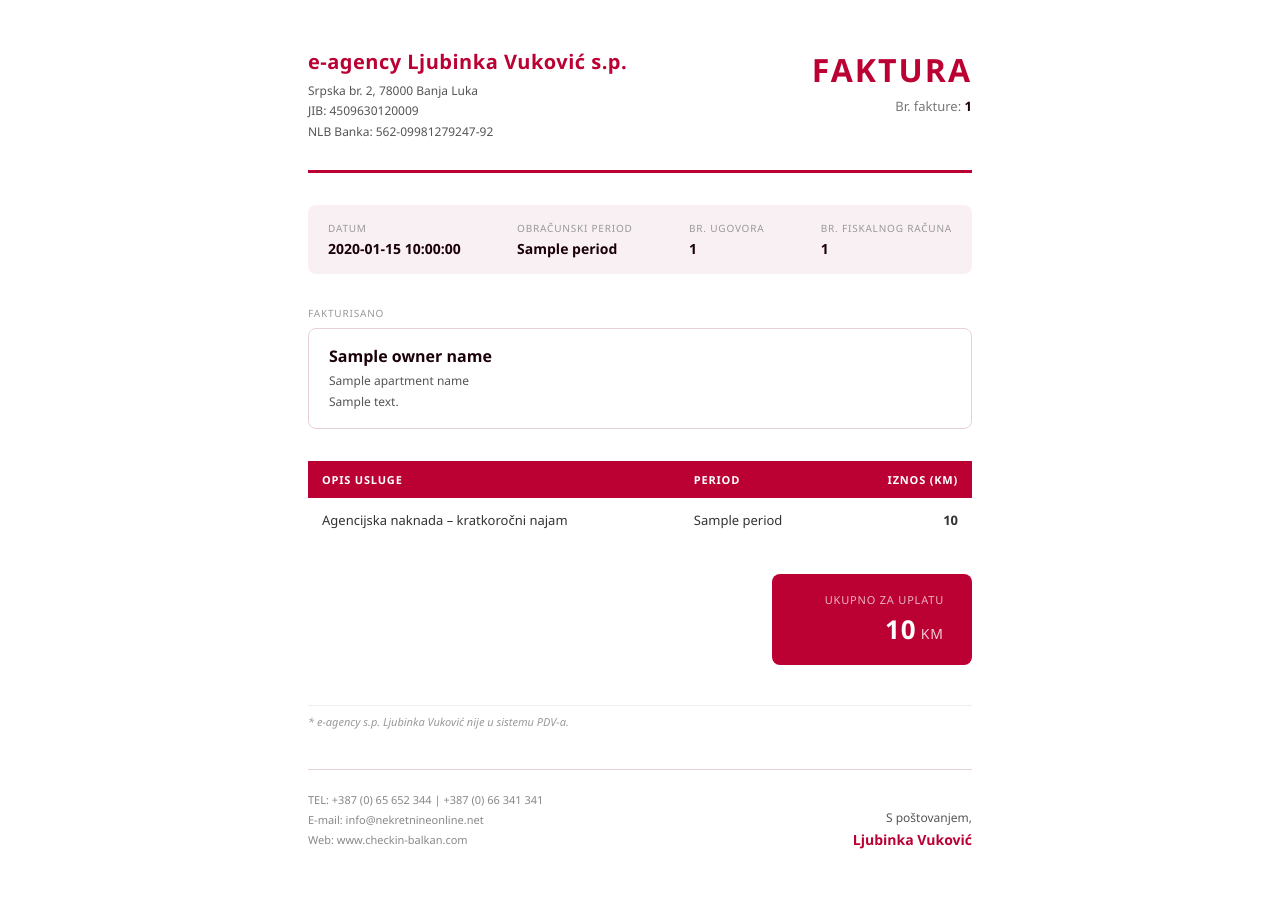
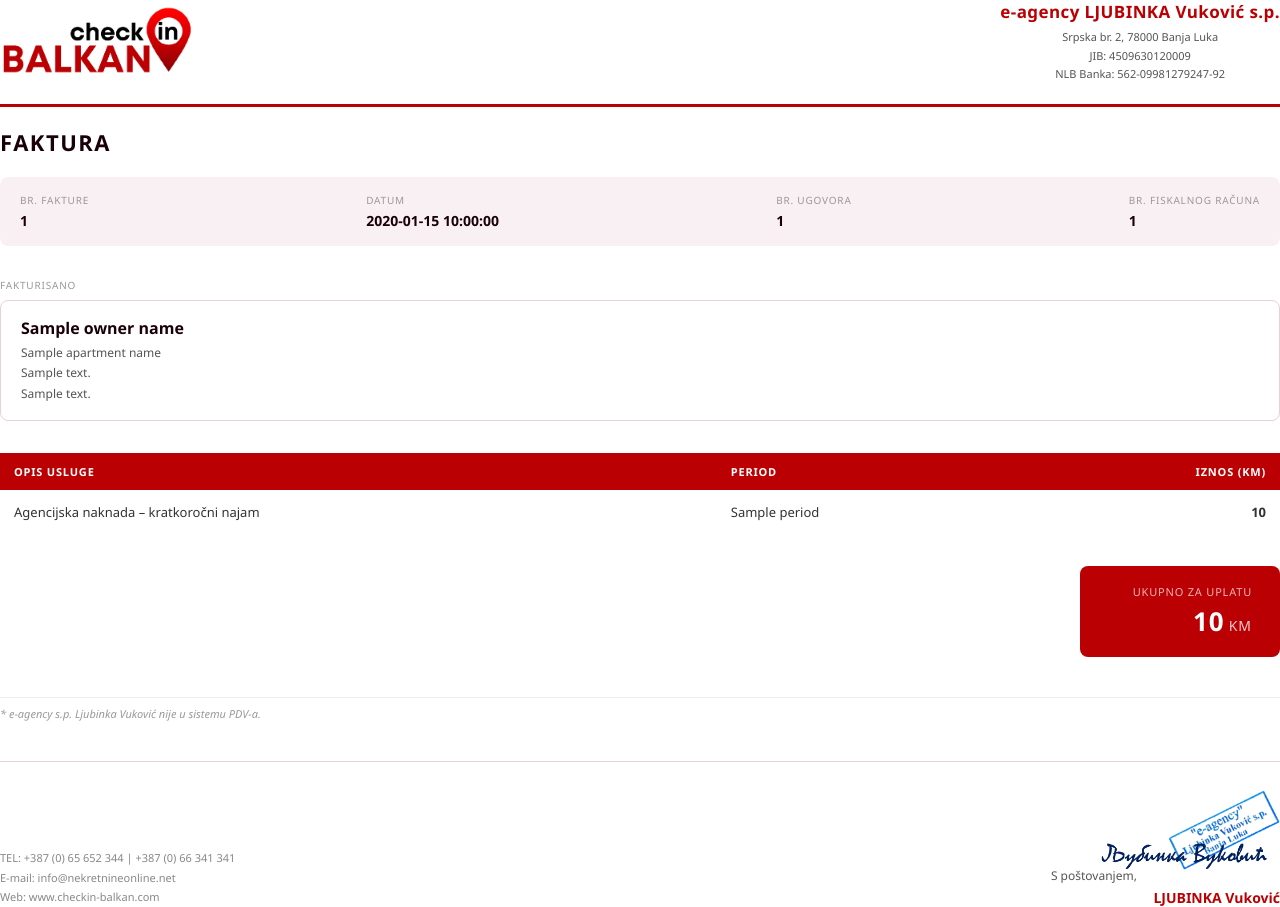
Before and after one commit to zvuk1T/invoice-automation, a Python web app: template templates/invoice.html in a window 1280 px wide. Before the commit the page ends 849 px from the top, so only its background shows below. Run offline with Jinja, Linux system fonts and the light colour scheme; the template is opened without the code that fills it: most values are stand-ins (such as "Sample title", 1, 10 or a date in 2020).

Commit message:
Phase 4: visual QA — 12 fixes, A4 format, assets, captain's log
- Address split into two lines (main.py + invoice.html)
- Combined PDF: generate_combined_pdf() in main.py
- Brand color corrected: #bb0033 → #bb0003
- Header redesign: logo left, company centered right, red line separator
- FAKTURA title: below red line, black bold
- Meta row: Br. fakture | Datum | Br. ugovora | Br. fiskalnog računa
- Amount formatting: European 2 decimals (23.4 → 23,40)
- Typographic hierarchy: Perfect Fourth ratio (11/13/14/17/22px)
- Logo height: 64px → 72px; LJUBINKA uppercase in name and footer
- PNG assets: logo, pecat, potpis (new client-provided versions)
- A4 page format: @page { size: A4; margin: 20mm } (Korak 7)
- Captain's log 20260522: all 12 fixes documented

```diff
--- a/templates/invoice.html
+++ b/templates/invoice.html
@@ -5,6 +5,22 @@
   <meta name="viewport" content="width=device-width, initial-scale=1.0"/>
   <title>Faktura – {{ apartment_name }}</title>
   <style>
+
+    /* ══════════════════════════════════════════════
+       PAGE FORMAT — A4 for PDF output
+       ──────────────────────────────────────────────
+       @page is a special CSS rule read by WeasyPrint
+       (not by browsers). It sets the physical paper
+       size and margins for the generated PDF.
+
+       size: A4          → 210mm × 297mm standard paper
+       margin: 20mm      → 20mm white frame on all 4 sides
+                           (standard professional document margin)
+       ══════════════════════════════════════════════ */
+    @page {
+      size: A4;
+      margin: 20mm;
+    }
 
     /* ══════════════════════════════════════════════
        RESET
@@ -28,7 +44,7 @@
        we change it HERE only. Everything updates automatically.
        ══════════════════════════════════════════════ */
     :root {
-      --primary: #bb0033;       /* main brand color — logo red */
+      --primary: #bb0003;       /* main brand color — logo red */
       --primary-dark: #880024;  /* darker variant — for shadows */
       --primary-light: #f9f0f3; /* pale pink — for backgrounds */
       --ink: #1a0008;           /* near-black with red undertone — for body text */
@@ -51,9 +67,9 @@
       font-size: 13px;
       color: var(--ink);
       background: #fff;
-      padding: 48px;
-      max-width: 760px;
-      margin: 0 auto;
+      /* padding and max-width removed — @page margin handles spacing in PDF.
+         WeasyPrint uses @page margin as the page frame;
+         adding body padding on top would create a double margin. */
     }
 
     /* ══════════════════════════════════════════════
@@ -68,53 +84,52 @@
     .header {
       display: flex;
       justify-content: space-between;
-      align-items: flex-start;
-      padding-bottom: 28px;
+      align-items: center;
+      padding-bottom: 20px;
       border-bottom: 3px solid var(--primary);
-      margin-bottom: 32px;
+      margin-bottom: 20px;
     }
 
-    /* Company name — red and bold */
+    /* Logo — height matches company text block (name + 3 lines ≈ 72px) */
+    .logo {
+      max-height: 72px;
+      width: auto;
+      display: block;
+    }
+
+    /* Company name — right side, centered */
     .company-name {
-      font-size: 20px;
+      font-size: 17px;
       font-weight: 700;
       color: var(--primary);
-      letter-spacing: 0.5px; /* slight spacing between letters */
+      letter-spacing: 0.4px;
+      text-align: center;
     }
 
-    /* Address, JIB, bank — smaller grey text below the name */
+    /* Address, JIB, bank — smaller grey text */
     .company-details {
-      margin-top: 6px;
+      margin-top: 5px;
       color: var(--ink-muted);
-      font-size: 12px;
-      line-height: 1.7; /* line spacing = 1.7x the font size */
+      font-size: 11px;
+      line-height: 1.7;
+      text-align: center;
     }
 
-    /* Right side of header — "FAKTURA" title and invoice number */
+    /* Right side of header — company block, centered text */
     .invoice-label {
-      text-align: right; /* text aligned to the right */
+      text-align: center;
     }
 
-    /* Large "FAKTURA" heading */
-    .invoice-label h1 {
-      font-size: 32px;
-      font-weight: 800;
-      color: var(--primary);
-      letter-spacing: 2px;
-      text-transform: uppercase; /* automatically converts to uppercase */
-    }
-
-    /* Line below heading: "Br. fakture: 05/05/2026" */
-    .invoice-label .invoice-number {
-      margin-top: 6px;
-      font-size: 13px;
-      color: #777;
-    }
-
-    /* Only the invoice number value is darker/bolder */
-    .invoice-label .invoice-number span {
-      font-weight: 600;
+    /* "Faktura" title — below red line, above pink bar
+       22px = company name (17px) × 1.333 (Perfect Fourth ratio)
+       Clearly readable as section label, but subordinate to logo */
+    .faktura-title {
+      font-size: 22px;
+      font-weight: 700;
       color: var(--ink);
+      letter-spacing: 1.5px;
+      text-transform: uppercase;
+      margin-bottom: 20px;
     }
 
     /* ══════════════════════════════════════════════
@@ -333,37 +348,80 @@
       margin-top: 4px;
     }
 
+    /* ══════════════════════════════════════════════
+       STAMP + SIGNATURE OVERLAY
+       ──────────────────────────────────────────────
+       .sig-stamp-wrap → invisible box that holds both images.
+       position: relative → tells children: "position yourselves
+                            relative to ME, not to the whole page".
+       height: 90px → enough space for the tallest image (stamp).
+       width: 140px → enough width for both images.
+
+       .stamp-image → positioned at top-left of the wrapper box.
+       position: absolute → takes it out of normal flow;
+                            placed exactly where we tell it.
+
+       .sig-image → also absolute, slightly offset so it
+                    overlaps the stamp naturally (like a real doc).
+       ══════════════════════════════════════════════ */
+    .sig-stamp-wrap {
+      position: relative;
+      display: inline-block; /* shrinks to content size */
+      width: 140px;
+      height: 90px;
+      margin-top: 8px;
+      margin-left: auto;     /* pushes the whole block to the right */
+    }
+
+    .stamp-image {
+      position: absolute;
+      top: 0;
+      right: 0;
+      max-height: 80px;
+      width: auto;
+      opacity: 1;
+    }
+
+    .sig-image {
+      position: absolute;
+      bottom: 0;
+      right: 10px;
+      max-height: 50px;
+      width: auto;
+      opacity: 1;
+    }
+
   </style>
 </head>
 <body>
 
-  <!-- ── HEADER ── -->
+  <!-- ── HEADER (above red line) — logo left, company right ── -->
   <div class="header">
-    <div>
-      <div class="company-name">e-agency Ljubinka Vuković s.p.</div>
+    <div class="header-left">
+      <img src="assets/logo.png" alt="e-agency logo" class="logo" />
+    </div>
+    <div class="invoice-label">
+      <div class="company-name">e-agency LJUBINKA Vuković s.p.</div>
       <div class="company-details">
         Srpska br. 2, 78000 Banja Luka<br>
         JIB: 4509630120009<br>
         NLB Banka: 562-09981279247-92
       </div>
     </div>
-    <div class="invoice-label">
-      <h1>Faktura</h1>
-      <div class="invoice-number">
-        Br. fakture: <span>{{ invoice_number }}</span>
-      </div>
-    </div>
   </div>
+
+  <!-- ── FAKTURA TITLE (below red line) ── -->
+  <div class="faktura-title">Faktura</div>
 
   <!-- ── META ROW ── -->
   <div class="meta-row">
     <div class="meta-item">
+      <label>Br. fakture</label>
+      <span>{{ invoice_number }}</span>
+    </div>
+    <div class="meta-item">
       <label>Datum</label>
       <span>{{ date }}</span>
-    </div>
-    <div class="meta-item">
-      <label>Obračunski period</label>
-      <span>{{ period }}</span>
     </div>
     <div class="meta-item">
       <label>Br. ugovora</label>
@@ -382,7 +440,8 @@
       <div class="recipient-name">{{ owner_name }}</div>
       <div class="recipient-detail">
         {{ apartment_name }}<br>
-        {{ address }}
+        {{ address_line1 }}<br>
+        {{ address_line2 }}
       </div>
     </div>
   </div>
@@ -429,7 +488,11 @@
     </div>
     <div class="footer-signature">
       S poštovanjem,
-      <div class="sig-name">Ljubinka Vuković</div>
+      <div class="sig-stamp-wrap">
+        <img src="assets/pecat.png" alt="Pečat" class="stamp-image" />
+        <img src="assets/potpis.png" alt="Potpis" class="sig-image" />
+      </div>
+      <div class="sig-name">LJUBINKA Vuković</div>
     </div>
   </div>
 
```
Also changed, not shown: captains-log/captains-log-stardate-20260522.md (added, +216 -0 lines), main.py (+138 -25 lines), templates/assets/logo.png (added), templates/assets/pecat.png (added), templates/assets/potpis.png (added).
